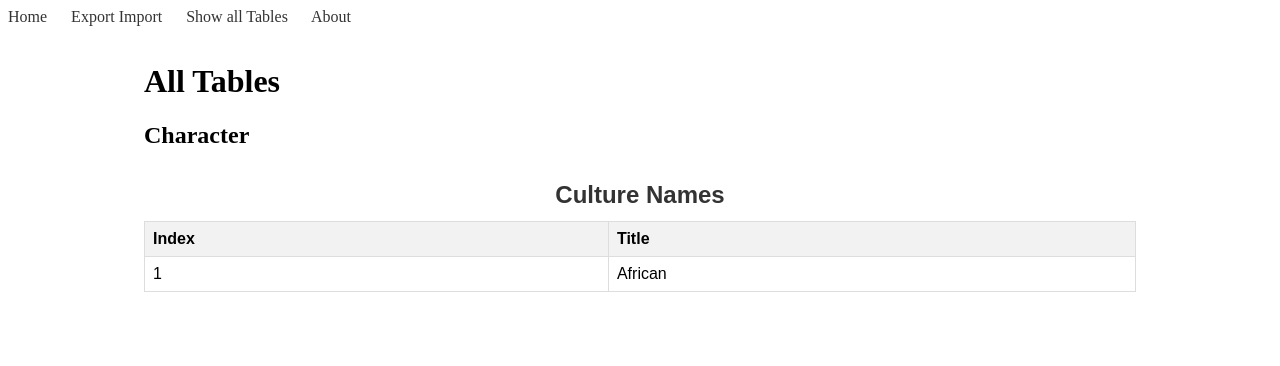
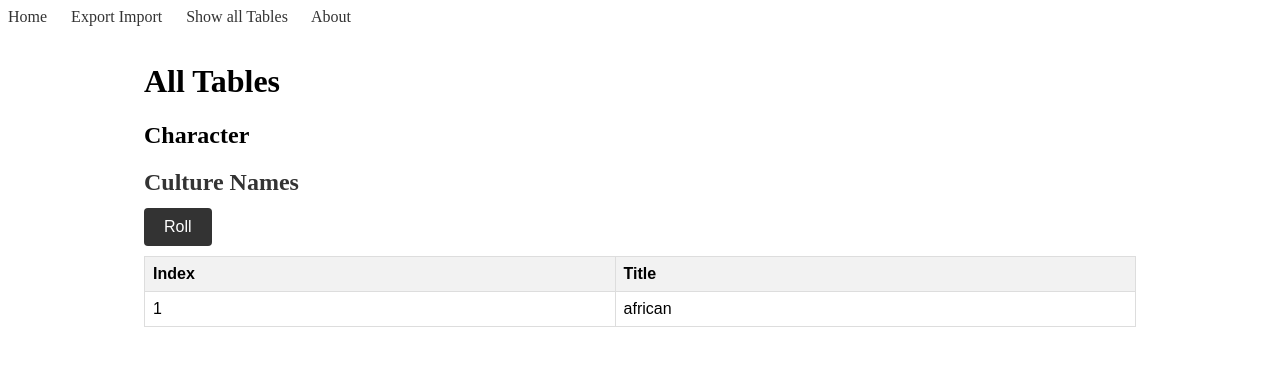
Before and after one commit to SaschaDoe/randomaze, a SvelteKit app: page /tables in a window 1280 px wide. Shown: the top 366 px of the page. Built offline with nearby package versions, Linux system fonts and the light colour scheme.

Commit message:
Added Culture

```diff
--- a/src/lib/entities/Campaign.ts
+++ b/src/lib/entities/Campaign.ts
@@ -1,4 +1,4 @@
-import {Character} from "./Character";
+import {Character} from "./character/Character";
 import {IDGenerator} from "./IDGenerator";
 
 export class Campaign{
--- a/src/lib/entities/Character.ts
+++ /dev/null
@@ -1,5 +0,0 @@
-import {Entity} from "./Entity";
-
-export class Character extends Entity {
-
-}
--- /dev/null
+++ b/src/lib/entities/character/Character.ts
@@ -0,0 +1,6 @@
+import {Entity} from "../Entity";
+import {Culture} from "./Culture";
+
+export class Character extends Entity {
+    public culture: Culture;
+}
--- /dev/null
+++ b/src/lib/entities/character/Culture.ts
@@ -0,0 +1,6 @@
+import {Entity} from "../Entity";
+
+export class Culture extends Entity{
+    public name: string;
+
+}
--- a/src/lib/tables/RollResult.ts
+++ b/src/lib/tables/RollResult.ts
@@ -6,4 +6,8 @@ export class RollResult{
         this.entry = entry;
         return this;
     }
+
+    getString() {
+        return this.entry.title;
+    }
 }
--- a/src/lib/tables/Table.ts
+++ b/src/lib/tables/Table.ts
@@ -10,7 +10,8 @@ export class Table{
         this.entries = [];
     }
 
-    public roll(dice: Dice) {
+    public roll(dice?: Dice) {
+        if(dice === undefined) dice = new Dice(this.entries.length);
         let entry = this.entries[dice.roll()-1];
 
         return new RollResult().withEntry(entry);
--- a/src/lib/tables/character/CultureNameTable.ts
+++ b/src/lib/tables/character/CultureNameTable.ts
@@ -1,15 +1,16 @@
 import {Entry} from "../Entry";
 import {Table} from "../Table";
 
+export let CultureNames = [
+    "african",
+];
 
 export class CultureNameTable extends Table{
-    public static readonly CultureNames: string[] = [
-        "African",
-        ];
+
     constructor() {
         super("Culture Names");
-        for(let i = 0; i < CultureNameTable.CultureNames.length; i++){
-            let entry = new Entry(CultureNameTable.CultureNames[i]);
+        for(let i = 0; i < CultureNames.length; i++){
+            let entry = new Entry(CultureNames[i]);
             this.entries.push(entry);
         }
     }
--- a/src/routes/+page.svelte
+++ b/src/routes/+page.svelte
@@ -1,7 +1,7 @@
 <script>
 
 import CharacterCard from "./CharacterCard.svelte";
-import {Character} from "$lib/entities/Character.ts";
+import {Character} from "$lib/entities/character/Character.ts";
 import {onMount} from "svelte";
 import {Campaign} from "$lib/entities/Campaign.ts";
 import {IDGenerator} from "$lib/entities/IDGenerator.ts";
--- a/src/routes/CharacterCard.svelte
+++ b/src/routes/CharacterCard.svelte
@@ -1,5 +1,5 @@
 <script>
-    import {Character} from "$lib/entities/Character.ts";
+    import {Character} from "$lib/entities/character/Character.ts";
     import { createEventDispatcher } from 'svelte';
     import Modal from './Modal.svelte';
     let showModal = false;
--- a/src/routes/tables/Table.svelte
+++ b/src/routes/tables/Table.svelte
@@ -1,9 +1,20 @@
 <script>
+    import Modal from "../Modal.svelte";
+
     export let table;
+    let result = null;
+    let showModal = false;
+
+    function roll(){
+        result = table.roll();
+        showModal = true;
+    }
 </script>
 
+<h1>{table.name}</h1>
+<button on:click={roll}>Roll</button>
+
 <table>
-    <caption>{table.name}</caption>
     <thead>
     <tr>
         <th>Index</th>
@@ -20,6 +31,13 @@
     </tbody>
 </table>
 
+{#if showModal}
+    <Modal on:close="{() => showModal = false}">
+        <p><strong>Rolled:</strong> {table.entries.indexOf(result.entry) + 1}</p>
+        <p><strong>Result:</strong> {result.entry.title}</p>
+    </Modal>
+{/if}
+
 <style>
     table {
         border-collapse: collapse;
@@ -27,7 +45,7 @@
         font-family: Arial, sans-serif;
     }
 
-    caption {
+    h1 {
         font-size: 1.5em;
         margin: 0.5em 0;
         font-weight: bold;
@@ -48,4 +66,19 @@
     tr:nth-child(even) {
         background-color: #f2f2f2;
     }
+
+    button {
+        display: block;
+        margin-bottom: 10px;
+        padding: 10px 20px;
+        font-size: 1em;
+        border: none;
+        color: white;
+        background-color: #333;
+        cursor: pointer;
+    }
+
+    button:hover {
+        background-color: #555;
+    }
 </style>
```
Also changed, not shown: src/lib/entities/character/CharacterCreator.ts (added, +11 -0 lines), src/lib/entities/character/CultureCreator.ts (added, +10 -0 lines), 2 other files (tests, documents, lock files or other folders).
